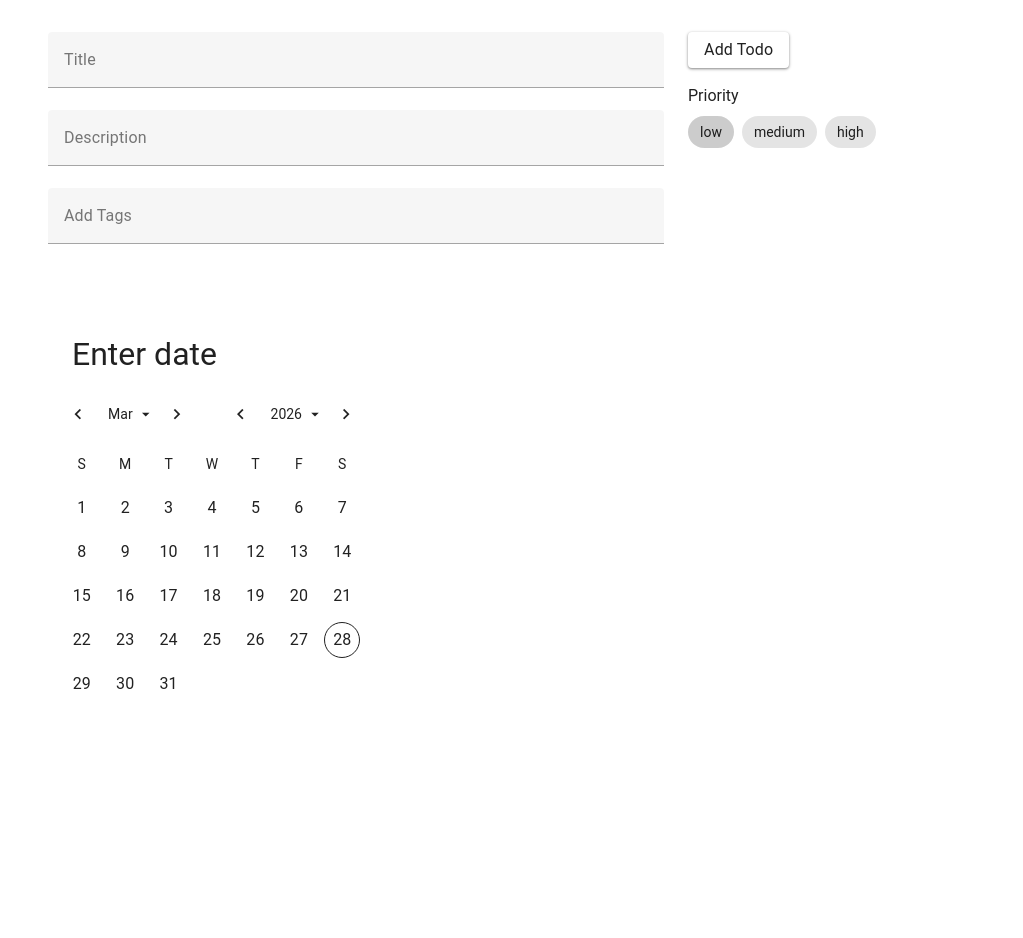
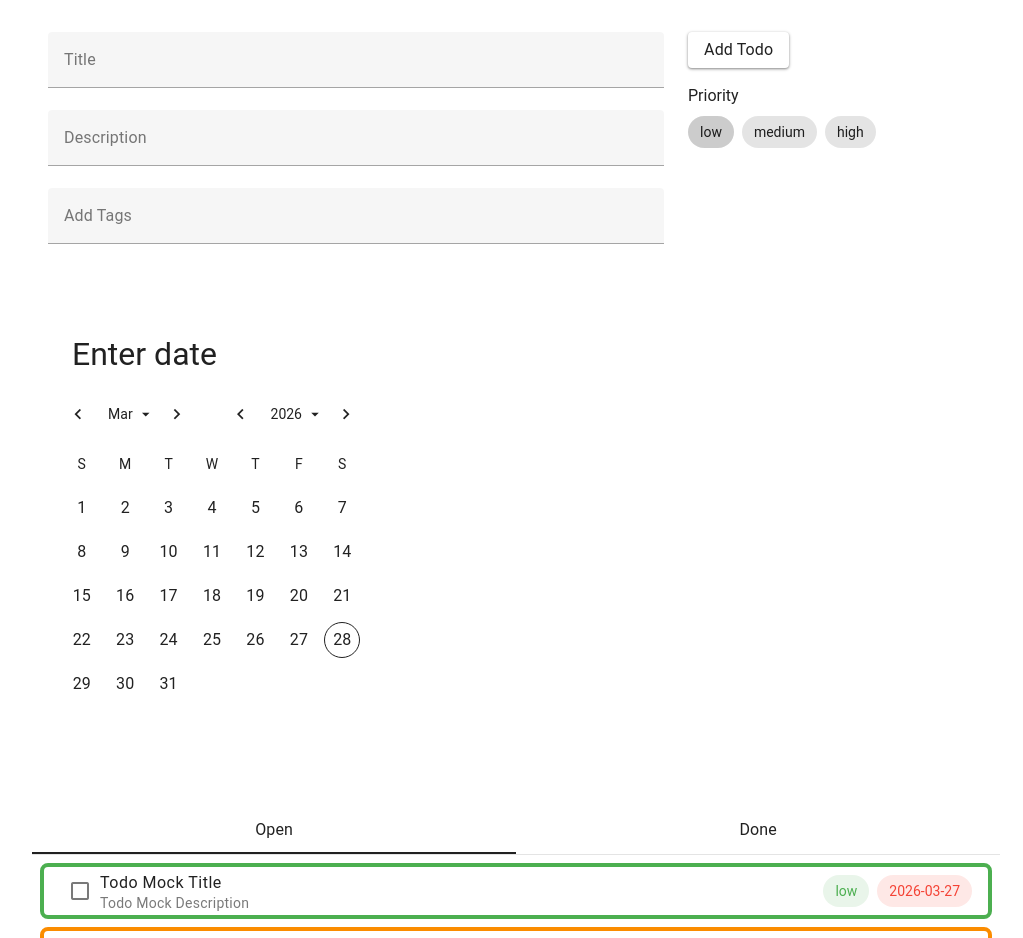
Before and after one commit to StevenAngel/ToDo-App, a Vue app in the folder frontend/: page /project/1 in a window 1280 px wide. Shown: the top 938 px of the page, without its empty margins (124-1147 px from the left). Before the commit the page ends 800 px from the top, so only its background shows below. Built offline with nearby package versions, Linux system fonts and the light colour scheme; a small style sheet from the web is missing; the HTML template or start-up script is replaced by a standard one.

Commit message:
Add TodoTabs on project page

```diff
--- a/frontend/src/components/dashboard/DashboardDisplay.vue
+++ b/frontend/src/components/dashboard/DashboardDisplay.vue
@@ -68,7 +68,7 @@ import type { Project } from '@/types/project';
 import ProjectItem from './ProjectItem.vue';
 import SideNavigation from './SideNavigation.vue';
 import OutlinedContainer from '../ui/OutlinedContainer.vue';
-import TodoItem from './TodoItem.vue';
+import TodoItem from '../todo/TodoItem.vue';
 import type { Todo } from '@/types/todo';
 
 const mockTodos = ref<Array<Todo>>([{
--- a/frontend/src/components/dashboard/ProjectItem.vue
+++ b/frontend/src/components/dashboard/ProjectItem.vue
@@ -64,7 +64,7 @@
 import type { Todo } from '@/types/todo';
 import { ref } from 'vue';
 import type { Project } from '@/types/project';
-import TodoItem from './TodoItem.vue';
+import TodoItem from '../todo/TodoItem.vue';
 
 // TypeScript props weg. ['title', 'description'] == JS
 // Zugreifen geht mit project.title oder props.project.titel, da <template> props automatisch auflöst
--- /dev/null
+++ b/frontend/src/components/project/TodoTabs.vue
@@ -0,0 +1,45 @@
+<template>
+    <v-container>
+        <v-sheet>
+            <v-tabs v-model="tab" grow>
+                <v-tab value="open">Open</v-tab>
+                <v-tab value="done">Done</v-tab>
+            </v-tabs>
+
+            <v-divider></v-divider>
+
+            <v-tabs-window v-model="tab">
+                <v-tabs-window-item value="open" class="pa-2 d-flex flex-column ga-2">
+                    <TodoItem v-for="todo in mockTodos.filter(value => !value.isDone)" v-model="mockTodos[mockTodos.indexOf(todo)]"></TodoItem>
+                </v-tabs-window-item>
+                <v-tabs-window-item value="done" class="pa-2 d-flex flex-column ga-2">
+                    <TodoItem v-for="todo in mockTodos.filter(value => value.isDone)" v-model="mockTodos[mockTodos.indexOf(todo)]"></TodoItem>
+                </v-tabs-window-item>
+            </v-tabs-window>
+        </v-sheet>
+    </v-container>
+</template>
+<script lang="ts" setup>
+import { ref } from 'vue'
+import type { Todo } from '@/types/todo';
+import TodoItem from '../todo/TodoItem.vue';
+
+const mockTodos = ref<Array<Todo>>([{
+    id: 1,
+    title: "Todo Mock Title",
+    description: "Todo Mock Description",
+    priority: "low",
+    deadline: "2026-03-27",
+    categories: [],
+    isDone: false
+}, {
+    id: 2,
+    title: "Todo Mock Title",
+    description: "Todo Mock Description",
+    priority: "medium",
+    deadline: "2026-03-27",
+    categories: [],
+    isDone: false
+}])
+const tab = ref<string>('open')
+</script>
--- a/frontend/src/components/dashboard/TodoItem.vue
+++ b/frontend/src/components/todo/TodoItem.vue
@@ -34,8 +34,6 @@ import { computed, type Ref } from 'vue';
 const todo: Ref<Todo> = defineModel<Todo>({ required: true });
 const priorityColor = computed(() => todo.value.priority == "low" ? "green" : todo.value.priority == "medium" ? "orange" : "red");
 const priorityClass = computed(() => "priority-" + priorityColor.value)
-console.log(todo.value, priorityColor)
-
 </script>
 
 <style scoped>
--- a/frontend/src/views/ProjectView.vue
+++ b/frontend/src/views/ProjectView.vue
@@ -1,9 +1,11 @@
 <template>
   <v-main>
     <AddTodoCard />
+    <TodoTabs />
   </v-main>
 </template>
 
 <script lang="ts" setup>
 import AddTodoCard from '@/components/project/AddTodoCard.vue';
+import TodoTabs from '@/components/project/TodoTabs.vue';
 </script>
```
